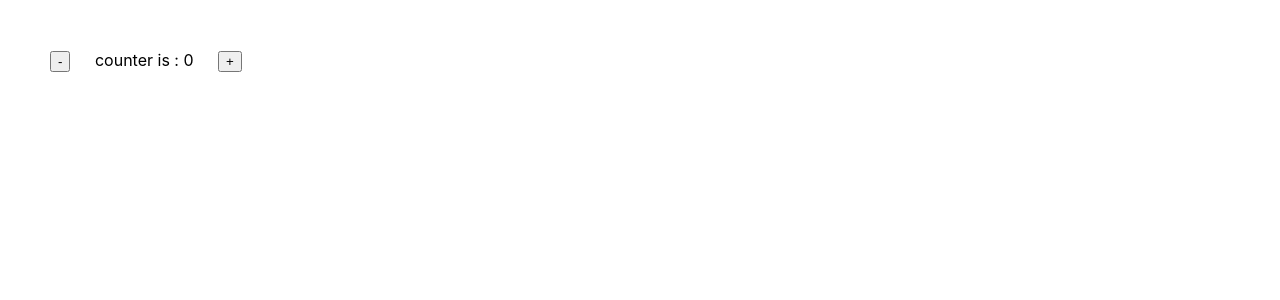
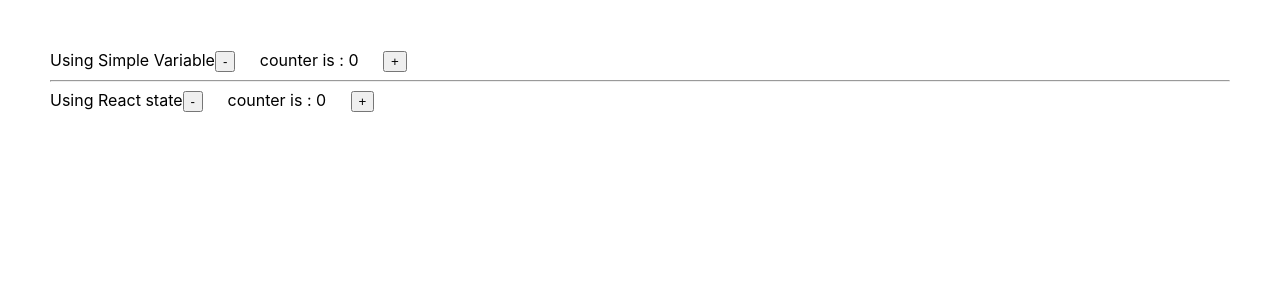
Before and after one commit to awais882s/Class-02, a React (Create React App) app: page / in a window 1280 px wide. Shown: the top 300 px of the page. Built offline with nearby package versions, Linux system fonts and the light colour scheme.

Commit message:
counter app react + and -

```diff
--- a/src/Components/Counter.js
+++ b/src/Components/Counter.js
@@ -1,13 +1,43 @@
+import React, { useState } from 'react';
 function Counter() {
-    const counter = 0;
+    let counter = 0;
+    // more powerfull  variable than just simple variable like
+    const [counter2, setCounter] = useState(0)
+    const [name, setName] = useState("AWAIS S")
+    const [age, setAge] = useState(18)
+    const [price, setPrice] = useState(203.023)
+    const incrementHandler = () => {
+        counter = counter + 1;
+        setCounter(counter2 + 1);
+        // alert("increment call " + " " + counter)
+    }
+    const decrementHandler = () => {
+        counter = counter - 1;
+        setCounter(counter2 - 1);
+
+        // alert("decrement call " + " " + counter)
+    }
+
+    console.log("counter", counter);
+    console.log("counter2 =>>", counter2);
+
+
     return (
         <div style={{ padding: 50 }}>
-            <button>-</button>
+            Using Simple Variable
+            <button onClick={decrementHandler}>-</button>
             <span style={{ padding: 20 }}> counter is : {counter} </span>
-            <button>+</button>
+            <button onClick={incrementHandler}>+</button>
+            <hr />
+            Using React state
+            <button onClick={decrementHandler}>-</button>
+            <span style={{ padding: 20 }}> counter is : {counter2} </span>
+            <button onClick={incrementHandler}>+</button>
         </div>
     );
 }
 export default Counter;
 
 // state
+// react will not render the components again if the variable value change
+// state - condition - halat
```
